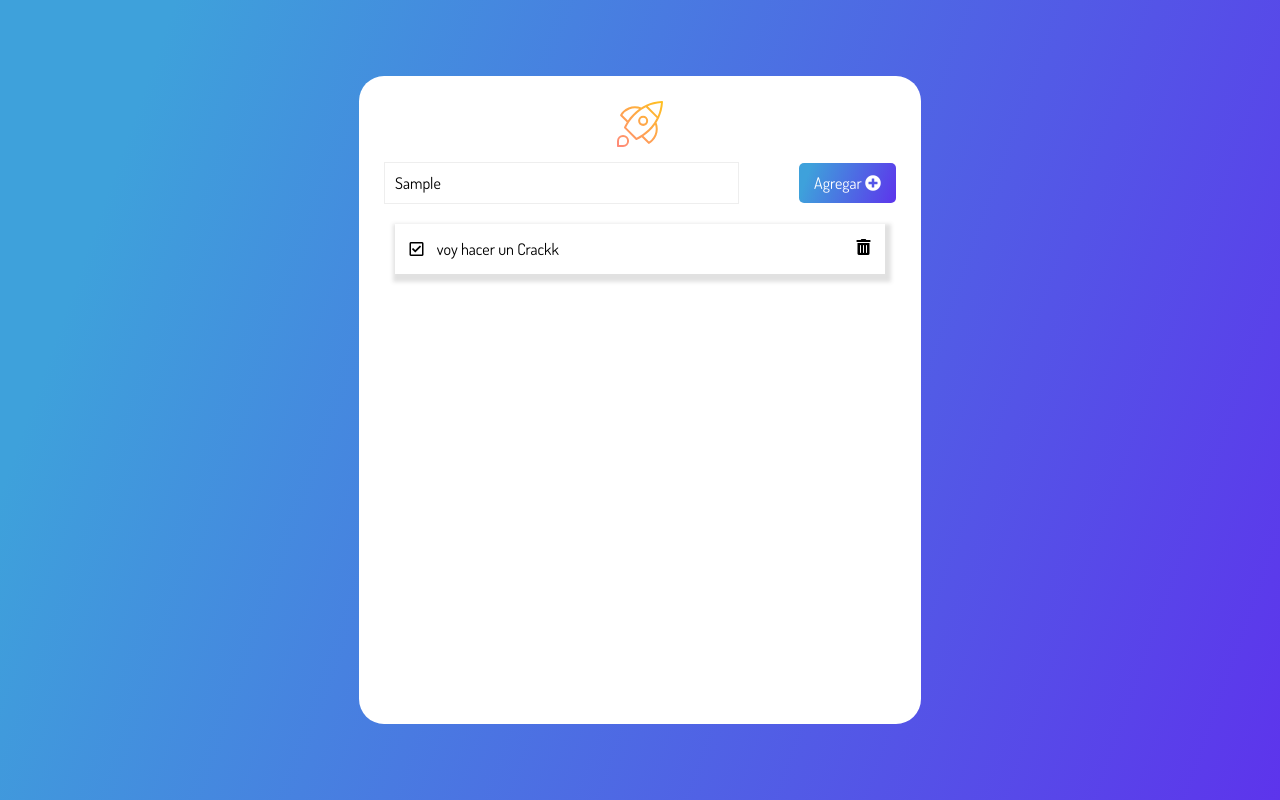
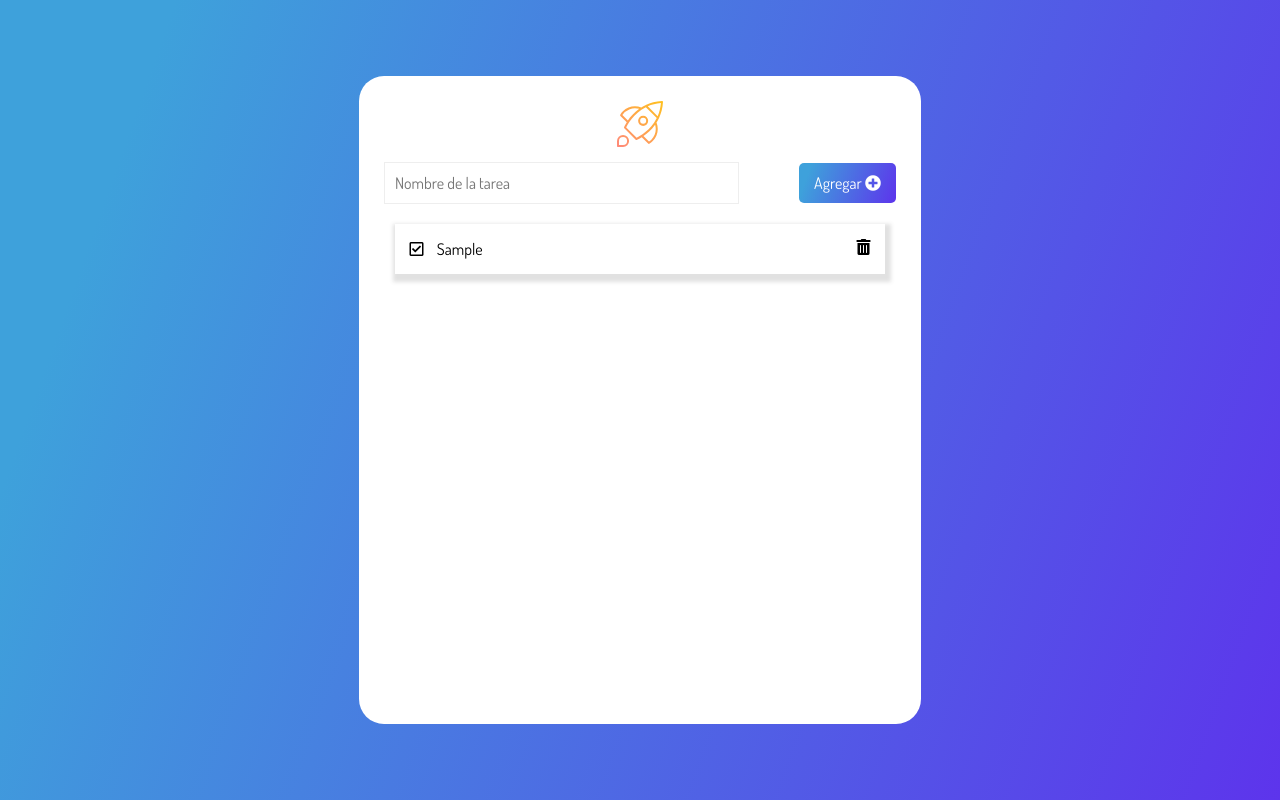
Before and after one commit to 01-AndySaldana/DOM, a plain HTML site: page index.html in a window 1280 px wide. Both pictures are taken after typing "Sample" into the empty fields and a click on the button "Agregar". Drawn offline with Linux system fonts and the light colour scheme.

Commit message:
actualizacion17.10

```diff
--- a/index.html
+++ b/index.html
@@ -37,12 +37,7 @@
           </form>
         </div>
         <ul class="cardsList">
-          <li class="card">
-            <div>
-              <i class="far fa-check-square icon"></i>
-              <span class="task">voy hacer un Crackk</span>
-            </div>
-            <i class="fas fa-trash-alt trashIcon icon"></i>
+          <li class="card" data-task>
           </li>
         </ul>
       </div>
--- a/script.js
+++ b/script.js
@@ -1,14 +1,22 @@
 const btn = document.querySelector("[data-form-btn]")
-const input = document.querySelector("[data-form-input]")
+//const input = document.querySelector("[data-form-input]")
 
 const createTask = (evento) => {
     evento.preventDefault();
     const input = document.querySelector('[data-form-input]');
-    console.log(input.value);
-}
+    const value = input.value;
+    const task = document.querySelector('[data-task]');
+    input.value = '';
+
+    const content = `<div>
+    <i class="far fa-check-square icon"></i>
+    <span class="task">${value}</span>
+    </div>
+    <i class="fas fa-trash-alt trashIcon icon"></i>`;
+    task.innerHTML = content;
+    console.log(content);
+};
 
 console.log(btn);
 
 btn.addEventListener('click', createTask);
-
-//listener
```
